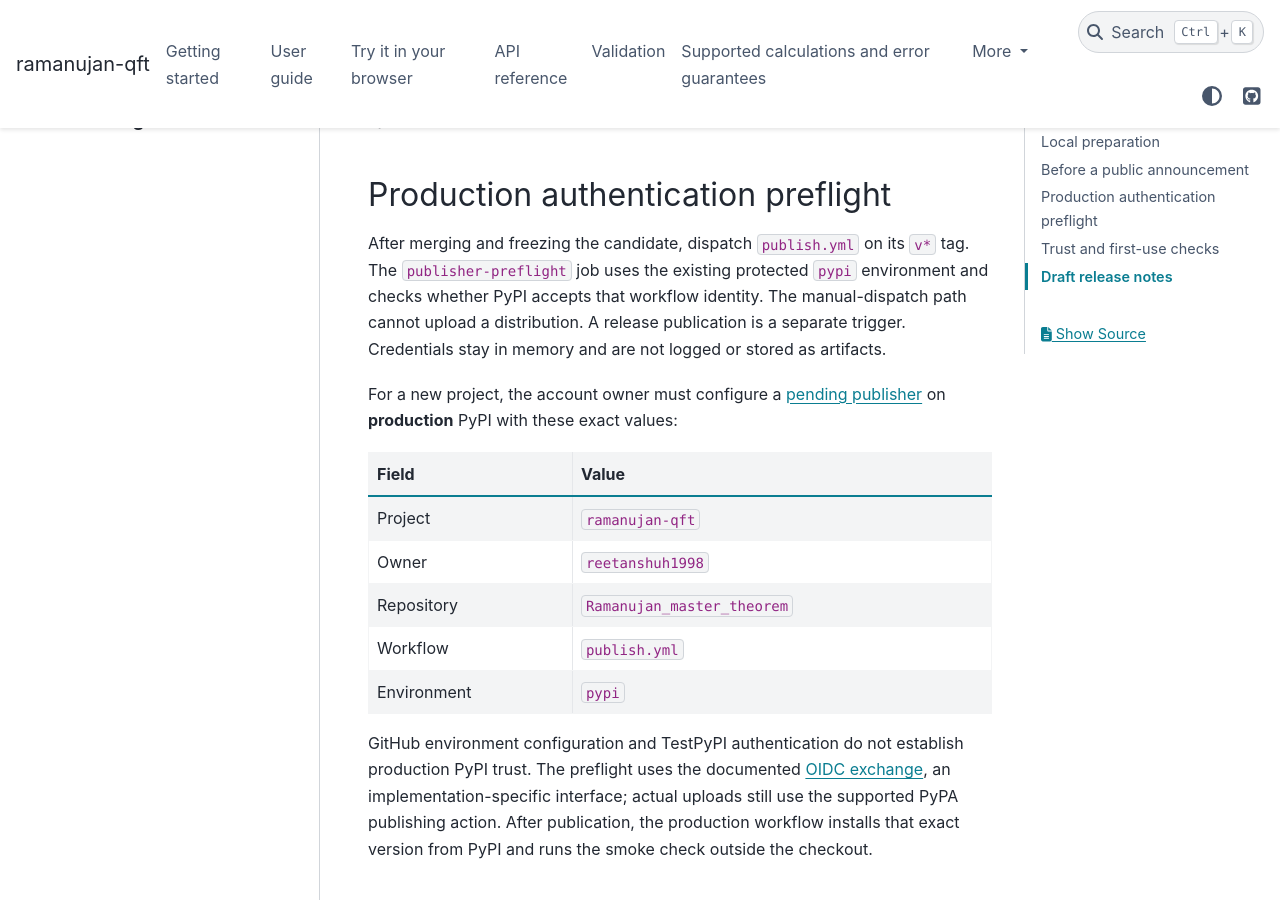
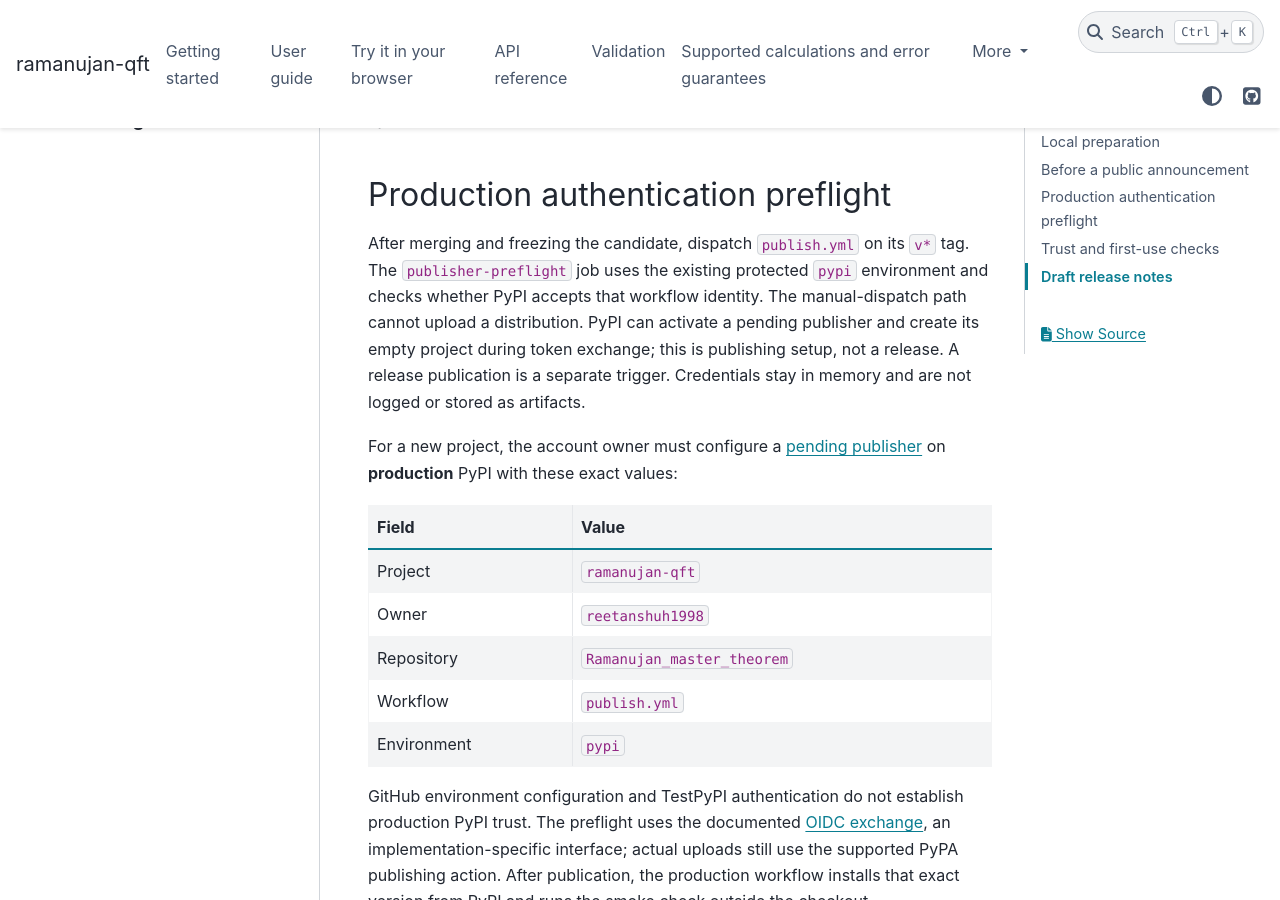
Before and after one commit to reetanshuh1998/Ramanujan_master_theorem, a Sphinx documentation site: the page built from docs/RELEASING.md, in a window 1280 px wide and 900 px high, scrolled down 2356 px. Built offline with Sphinx 7.4.7 and the PyData theme 0.15.4, drawn with Linux system fonts in a browser that asks for light colours; pages that are not in the unit, such as notebooks, are missing from menus.

Commit message:
Clarify pending publisher activation during authentication preflight

```diff
--- a/docs/RELEASING.md
+++ b/docs/RELEASING.md
@@ -86,7 +86,9 @@ verified by a local build alone.
 After merging and freezing the candidate, dispatch `publish.yml` on its `v*` tag.
 The `publisher-preflight` job uses the existing protected `pypi` environment and
 checks whether PyPI accepts that workflow identity. The manual-dispatch path
-cannot upload a distribution. A release publication is a separate trigger.
+cannot upload a distribution. PyPI can activate a pending publisher and create
+its empty project during token exchange; this is publishing setup, not a release.
+A release publication is a separate trigger.
 Credentials stay in memory and are not logged or stored as artifacts.
 
 For a new project, the account owner must configure a
```
Also changed, not shown: 2 other files.
